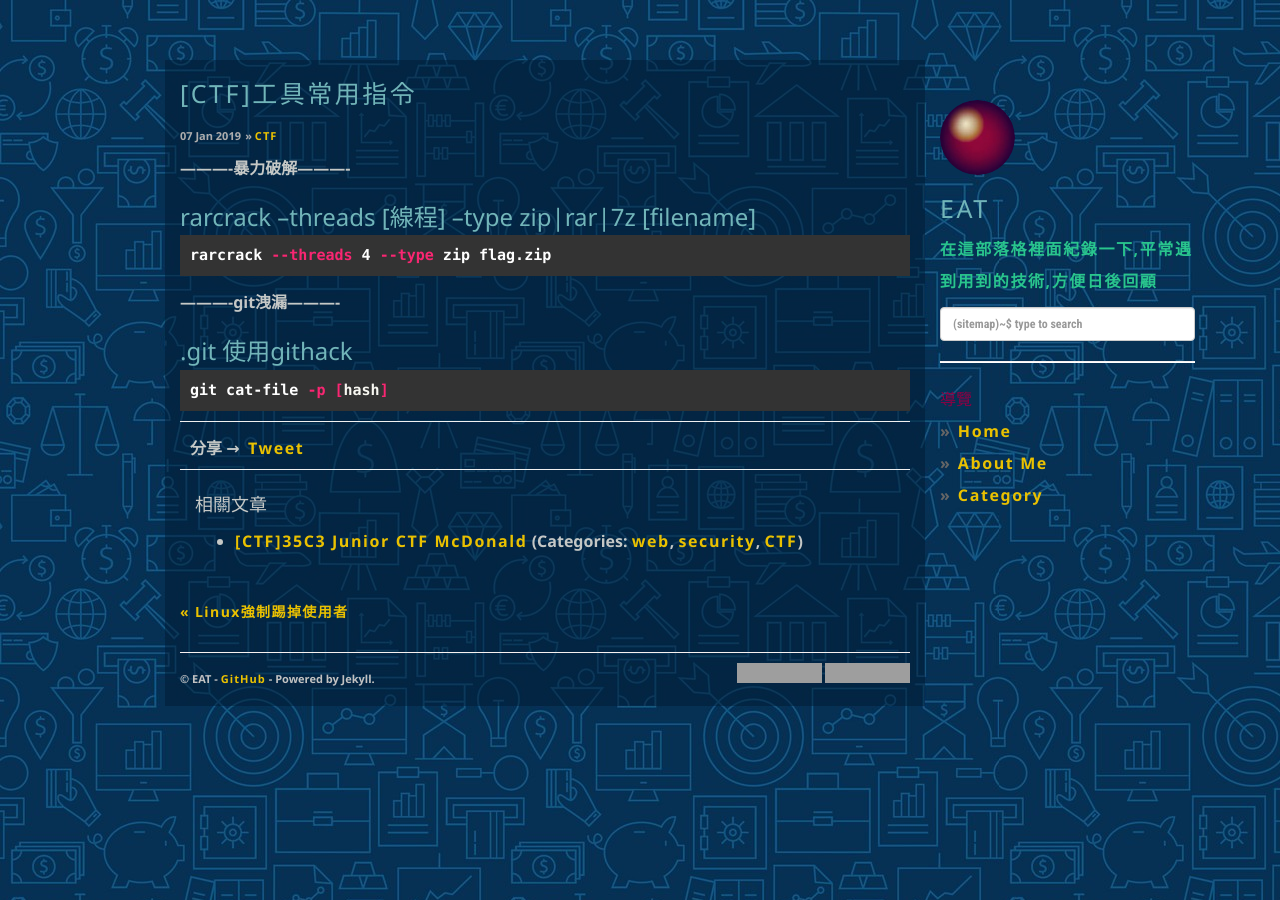
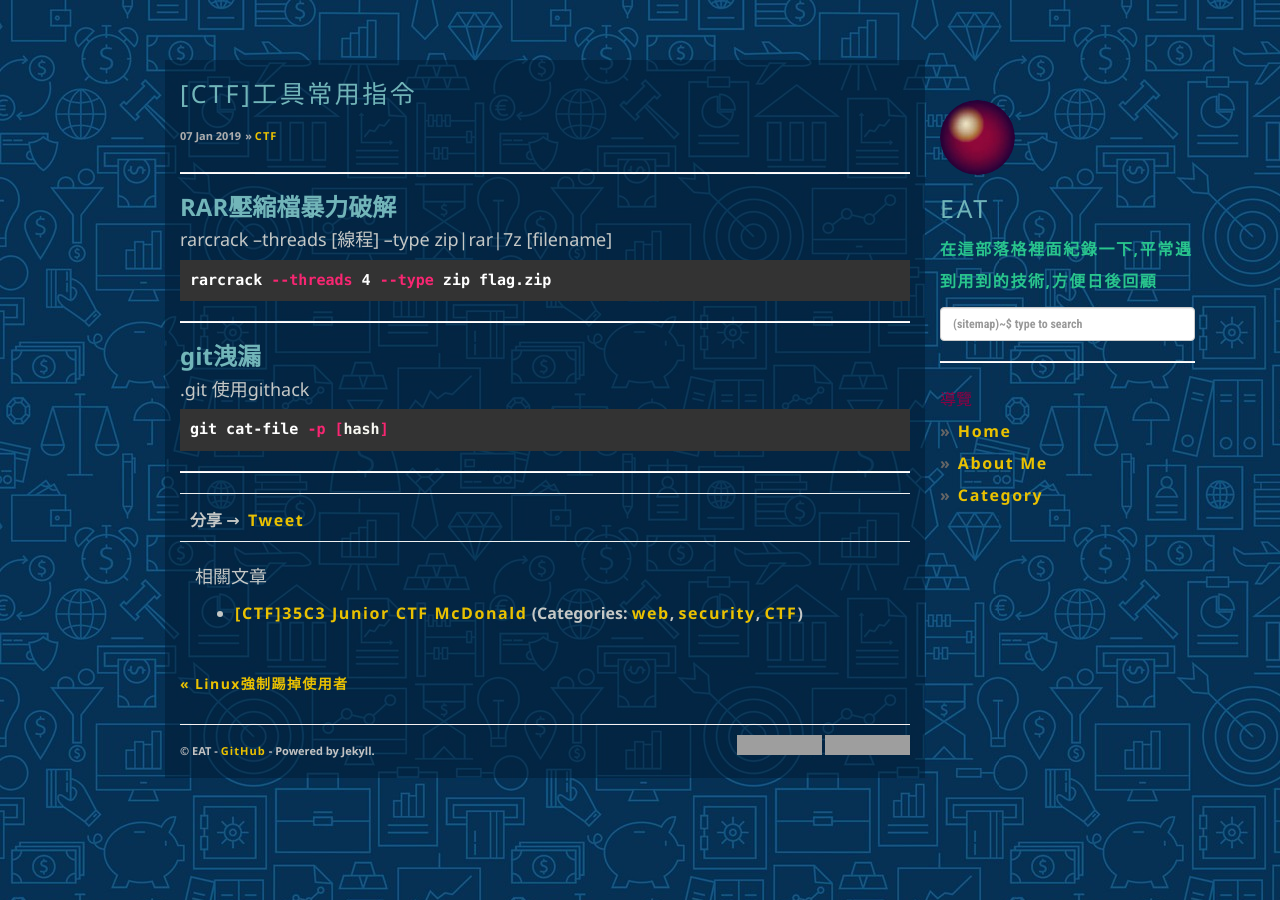
Before and after one commit to dyeat/dyeat.github.io, a Jekyll site: the page built from _posts/2019-01-07-CTF工具常用指令.md, in a window 1280 px wide. Built offline with Jekyll 4.4.1, drawn with Linux system fonts in a browser that asks for light colours; nearby versions of some CDN libraries; comment, search, counter and statistics services are not loaded; grey boxes are pictures that could not be loaded.

Commit message:
update post

````diff
--- a/_posts/2019-01-07-CTF工具常用指令.md
+++ b/_posts/2019-01-07-CTF工具常用指令.md
@@ -6,16 +6,20 @@ categories: [CTF]
 tags: [CTF]
 ---
 
-----------暴力破解----------
-### rarcrack --threads [線程] --type zip|rar|7z [filename]
+---
+
+### **RAR壓縮檔暴力破解**
+#### rarcrack --threads [線程] --type zip|rar|7z [filename]
 
 ```sh
 rarcrack --threads 4 --type zip flag.zip
 ```
 
-----------git洩漏----------
-### .git 使用githack
+---
+### **git洩漏**
+#### .git 使用githack
 
 ```sh
 git cat-file -p [hash]
 ```
+---
````
